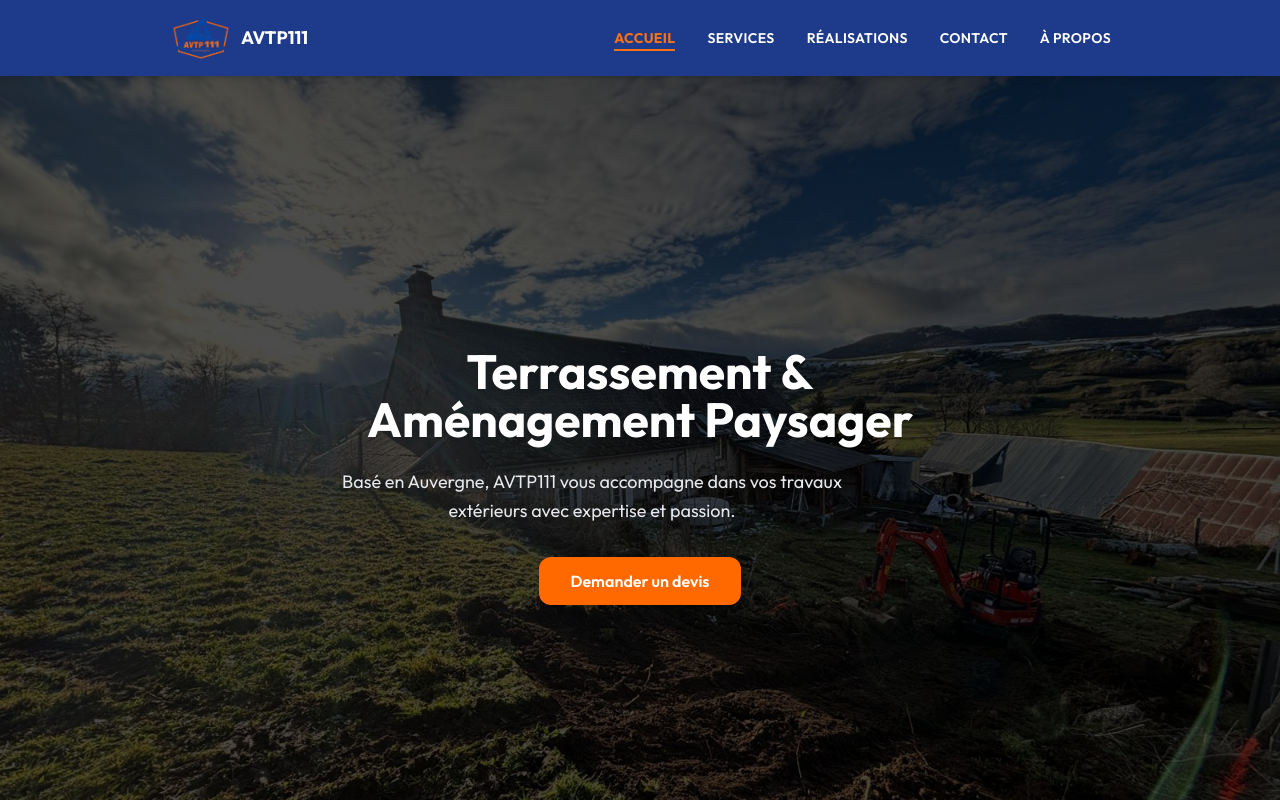
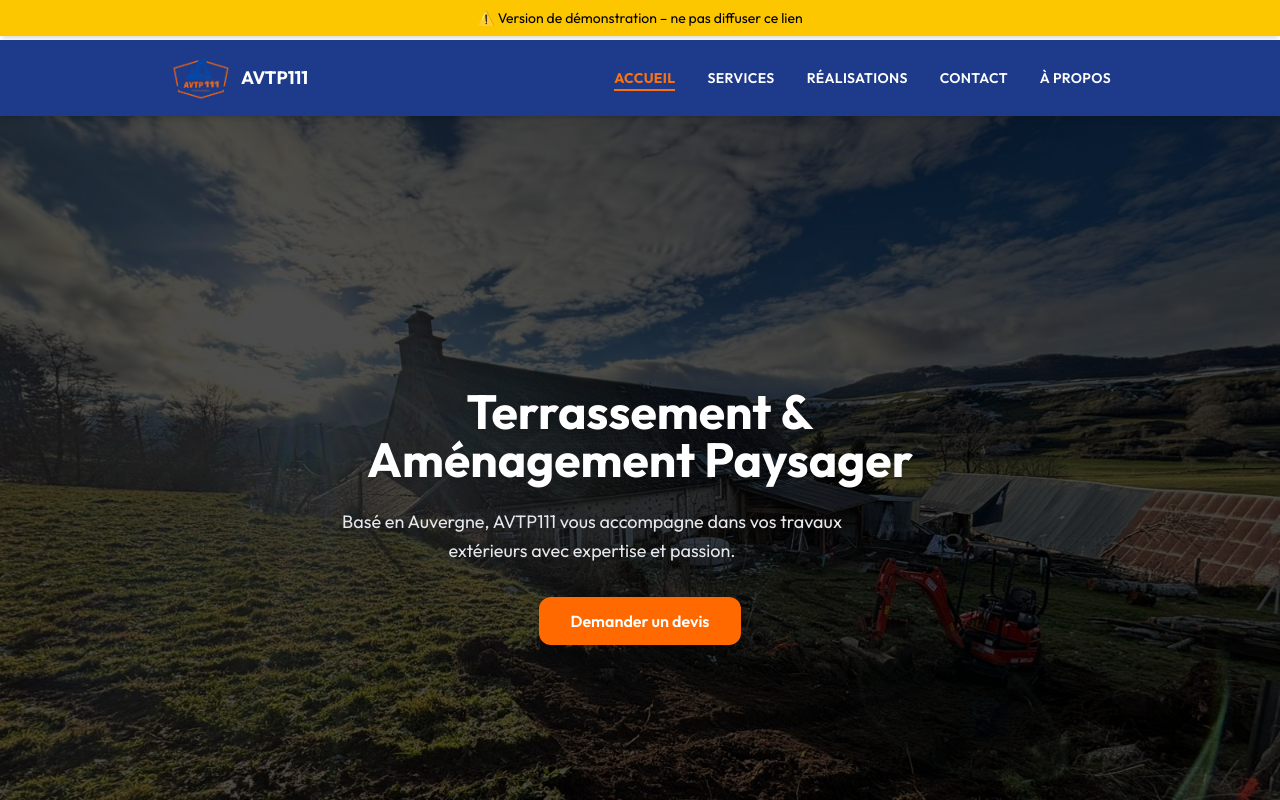
Before and after one commit to sadournyg/avtp111-vitrine, a React (Vite) app: page / in a window 1280 px wide. Shown: the top 800 px of the page. Built offline with nearby package versions, Linux system fonts and the light colour scheme.

Commit message:
feat: add fixed 'demo version' banner to site

```diff
--- a/index.html
+++ b/index.html
@@ -4,6 +4,7 @@
     <meta charset="UTF-8" />
     <link rel="icon" type="image/svg+xml" href="/vite.svg" />
     <meta name="viewport" content="width=device-width, initial-scale=1.0" />
+    <meta name="robots" content="noindex, nofollow" />
     <title>Avtp111</title>
   </head>
   <body>
--- a/src/App.tsx
+++ b/src/App.tsx
@@ -13,6 +13,10 @@ const App: React.FC = () => {
   useScrollToTop();
   return (
     <>
+      <div className="fixed top-0 left-0 w-full bg-yellow-400 text-black text-center py-2 z-50 text-sm shadow-md">
+        ⚠️ Version de démonstration – ne pas diffuser ce lien
+      </div>
+      <div className="pt-10">
         <Routes>
           <Route path="/" element={<MainLayout />}>
             <Route index element={<Home />} />
@@ -23,6 +27,7 @@ const App: React.FC = () => {
             <Route path="legal-mentions" element={<LegalMentions />} />
           </Route>
         </Routes>
+      </div>
     </>
   );
 };
```
Lines whose indentation alone changed are shown as unchanged.
